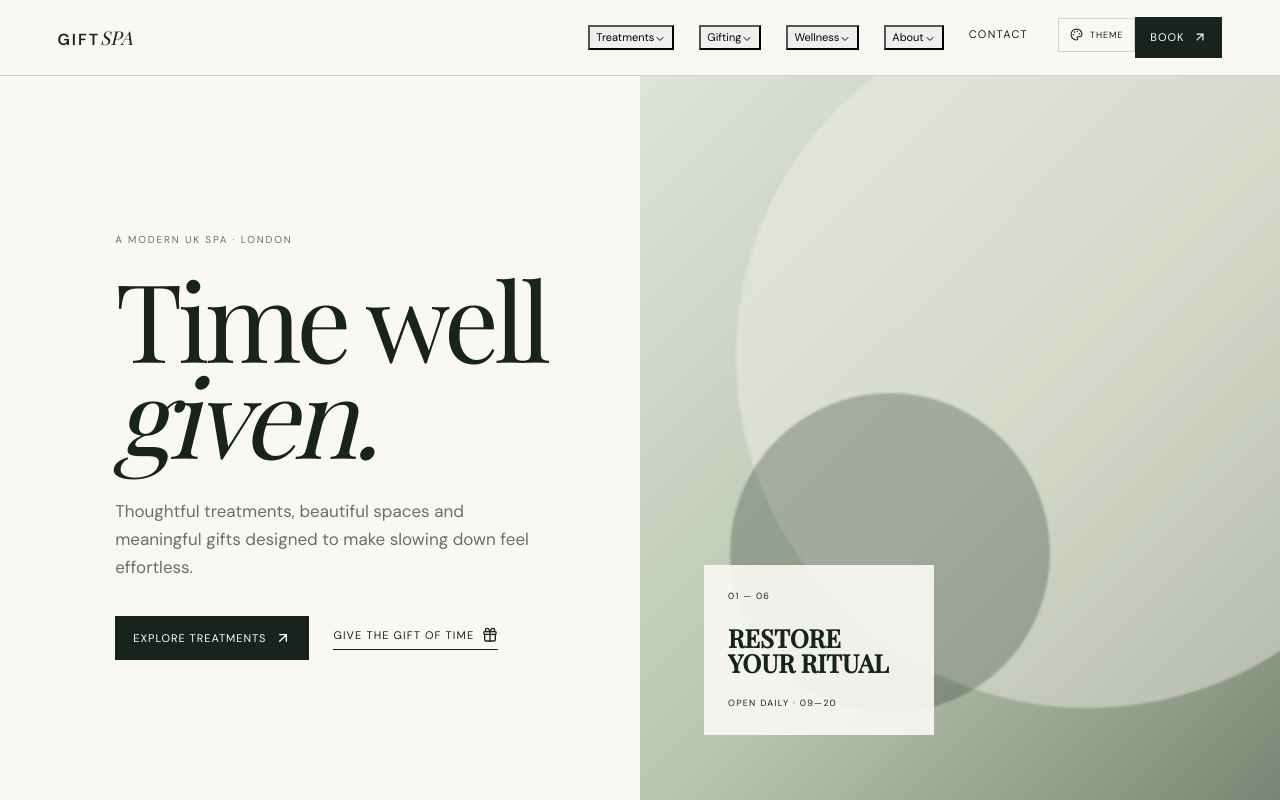
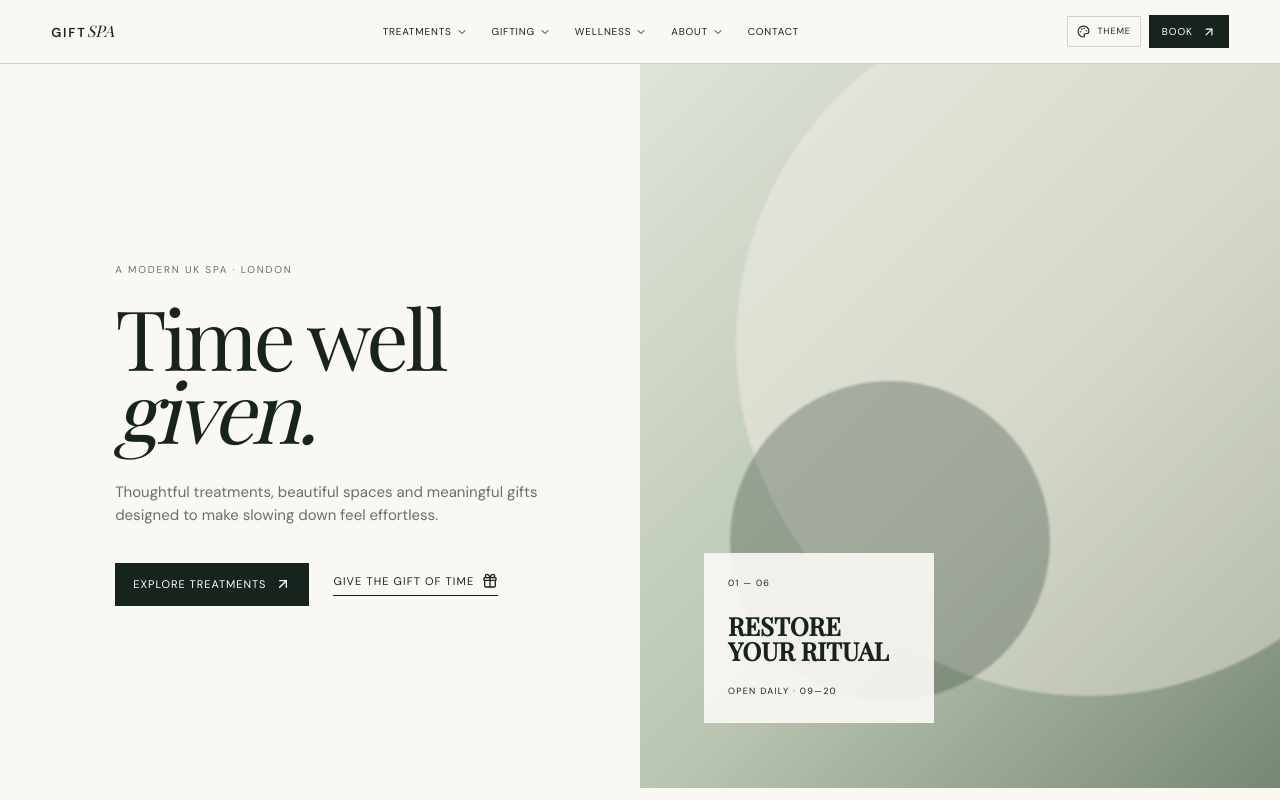
Before and after one commit to pingingboy8877-web/gift-spa, a React (Vite) app: page / in a window 1280 px wide. Shown: the top 800 px of the page. Built offline with nearby package versions, Linux system fonts and the light colour scheme; a web font is replaced by a local one.

Commit message:
style: compact navigation and reduce typography

```diff
--- a/src/styles.css
+++ b/src/styles.css
@@ -154,3 +154,41 @@
 .themePanel *{pointer-events:auto}
 .themeOption{position:relative;z-index:1}
 @media(max-width:900px){.themePanel{top:82px;right:12px;width:min(430px,calc(100vw - 24px));max-height:calc(100vh - 100px);overflow:auto}.mobileNav{z-index:900}.themePanel{z-index:1001}}
+
+/* Compact premium navigation */
+header{height:64px;padding:0 4vw;gap:20px}
+.brand{font-size:13px;letter-spacing:.14em}
+.brand i{font-size:16px}
+.desktopNav{display:flex;align-items:center;gap:4px;font-size:10px;letter-spacing:.08em;text-transform:uppercase}
+.navGroup{position:relative}
+.navLabel{display:inline-flex;align-items:center;gap:4px;border:0;background:transparent;color:var(--ink);padding:9px 10px;font-size:10px;letter-spacing:.08em;text-transform:uppercase}
+.navLabel:hover,.navLabel.active,.navDirect:hover{opacity:.55}
+.navDropdown{position:absolute;top:42px;left:0;width:190px;padding:8px;background:var(--paper);border:1px solid var(--line);box-shadow:0 18px 50px rgba(0,0,0,.12);z-index:100;animation:navDrop .18s ease-out}
+.navDropdown a{display:flex;align-items:center;justify-content:space-between;padding:11px 10px;font-size:10px;letter-spacing:.06em}
+.navDropdown a:hover{background:var(--cream)}
+.navDirect{padding:9px 10px;font-size:10px}
+.navActions{margin-left:auto;display:flex;align-items:center;gap:8px}
+.themeTrigger{padding:8px 9px;font-size:9px}
+.bookBtn{padding:9px 13px;font-size:10px}
+@keyframes navDrop{from{opacity:0;transform:translateY(-5px)}to{opacity:1;transform:none}}
+body{font-size:13px;line-height:1.55}
+.hero h1{font-size:clamp(52px,6.5vw,92px)}
+.pageHero h1{font-size:clamp(50px,6.5vw,92px)}
+.lead{font-size:15px}
+.intro h2,.sectionHead h2,.giftNote h2,.mediaGrid h2{font-size:clamp(30px,3.3vw,48px)}
+.featureBand h2{font-size:clamp(42px,5vw,70px)}
+.tCard h3,.giftCard h3,.wellGrid h3,.journal h3{font-size:25px}
+.quote blockquote{font-size:34px}
+.pageHero>p:last-child{font-size:15px}
+.mobileNav{inset:64px 0 auto}
+.mobileGroup{display:grid;gap:3px;padding:10px 0;border-bottom:1px solid var(--line)}
+.mobileGroup strong{font-size:9px;letter-spacing:.15em;text-transform:uppercase;color:var(--muted);margin-bottom:4px}
+.mobileGroup a{padding:5px 0;font-size:13px}
+@media(max-width:900px){
+ .desktopNav,.navActions{display:none}
+ .menu{display:block;margin-left:auto}
+ header{height:64px;padding:0 5vw}
+ .hero h1{font-size:clamp(48px,14vw,76px)}
+ .pageHero h1{font-size:clamp(46px,13vw,72px)}
+ .hero{min-height:calc(100vh - 64px)}
+}
```
